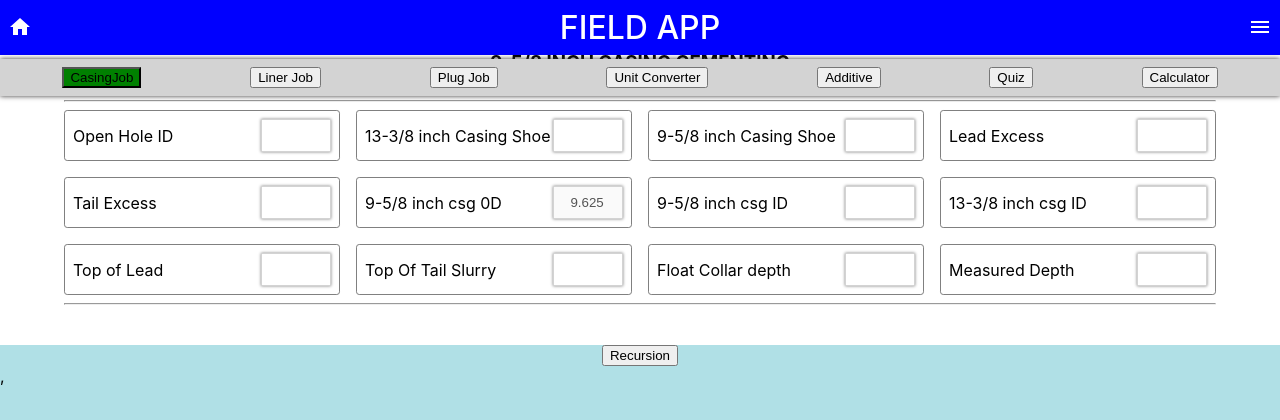
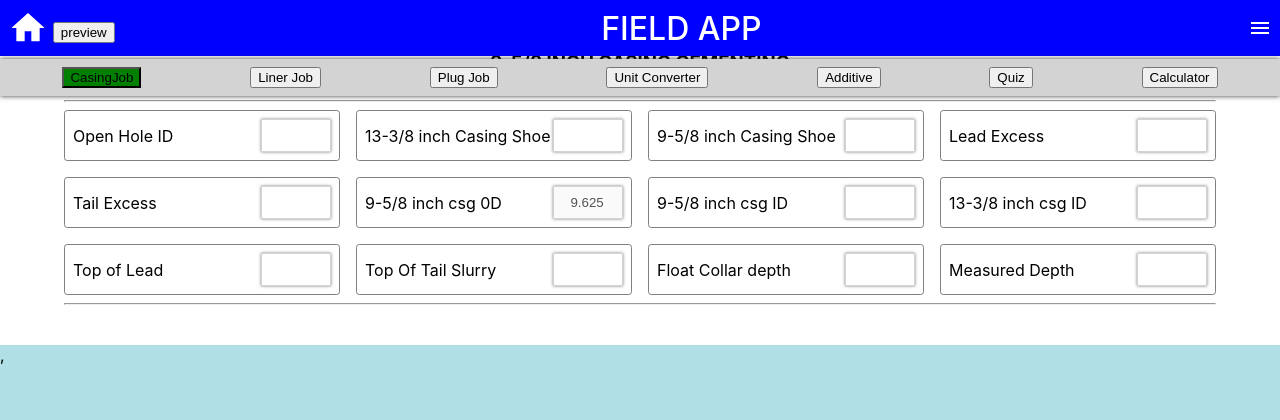
Before and after one commit to Alexcoder/riglex, a React (Create React App) app: page /958 in a window 1280 px wide. Shown: the top 420 px of the page. Built offline with nearby package versions, Linux system fonts and the light colour scheme.

Commit message:
refactor recursive preview

```diff
--- a/src/App.js
+++ b/src/App.js
@@ -1,4 +1,4 @@
-import {Routes, Route, useLocation, useNavigate } from 'react-router-dom';
+import {Routes, Route, useLocation,  } from 'react-router-dom';
 import Header from "./components/Header/HeaderNav.js";
 import Navbar from './components/NavBar/Navbar.jsx';
 import P1338 from "./components/Primary/1338/1338.js";
@@ -23,26 +23,6 @@ import "./App.css";
 function App() {
   const { calculator } = useGlobalState();
   const path = useLocation().pathname;
-  const navigate = useNavigate();
-
-  const myRoute = ["/", "/casingJob", "/plug", "liner"]
-
-  function browse(arr, i){
-    if(i > arr.length){
-       return ""
-    }
-      const int =  setTimeout(()=>{
-          navigate(arr[i])
-          browse(arr, i+1)
-        },[3000])
-        return ()=> clearTimeout(int)
-  }
-
-  function handleClick(){//a button is assigned this click function
-    browse(myRoute, 0)
-  }
-
-
 
 
   return (
@@ -64,7 +44,6 @@ function App() {
           <Route path="/liner" element={<LinerJob/>} />
 
         </Routes>
-        <button onClick={handleClick}>Recursion</button>
     </main>
   );
 }
--- a/src/components/Header/HeaderNav.js
+++ b/src/components/Header/HeaderNav.js
@@ -10,10 +10,30 @@ const HeaderNav = () => {
     const navigate = useNavigate();
     const {setSidebar} = useGlobalState();
 
+    const myRoute = ["/", "/casingJob", "/plug", "/liner", "/unit-converter","/additive"]
+
+    function browse(arr, i){
+      if(i > arr.length){
+         return ""
+      }
+      navigate(arr[i])
+        setTimeout(()=>{
+            browse(arr, i+1)
+          },[3000])
+    }
+
+    function handleClick(){//a button is assigned this click function
+      browse(myRoute, 0)
+    }
+
+
 
   return (
     <main className="header-cont">
-      <div><HomeIcon onClick={()=> navigate("/")}/></div>
+      <div style={{display:"flex", alignItems:"center", gap:"0.3rem"}}>
+         <HomeIcon onClick={()=> navigate("/")} sx={{fontSize:"2.5rem"}}/>
+         <button onClick={handleClick} style={{marginBottom:"-0.5rem"}}>preview</button>
+      </div>
       <div className='header-title'> FIELD APP </div>
       <div><MenuIcon onClick={()=> setSidebar((prev)=> !prev)}/></div>
   </main>
--- a/src/pages/LandingPage/LandingPage.jsx
+++ b/src/pages/LandingPage/LandingPage.jsx
@@ -21,4 +21,4 @@ const LandingPage = () => {
   )
 }
 
-export default LandingPage
+export default LandingPage;
```
